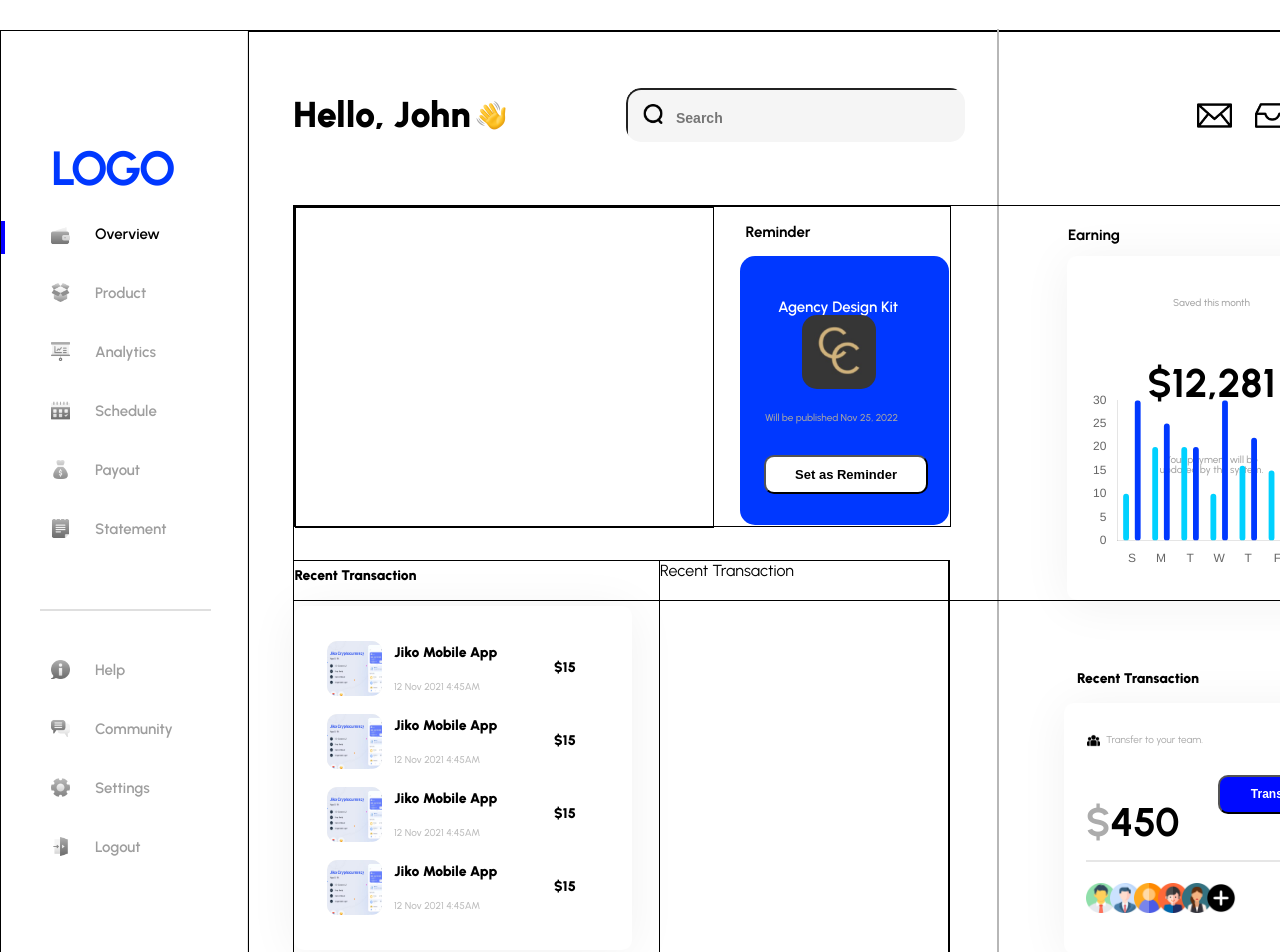
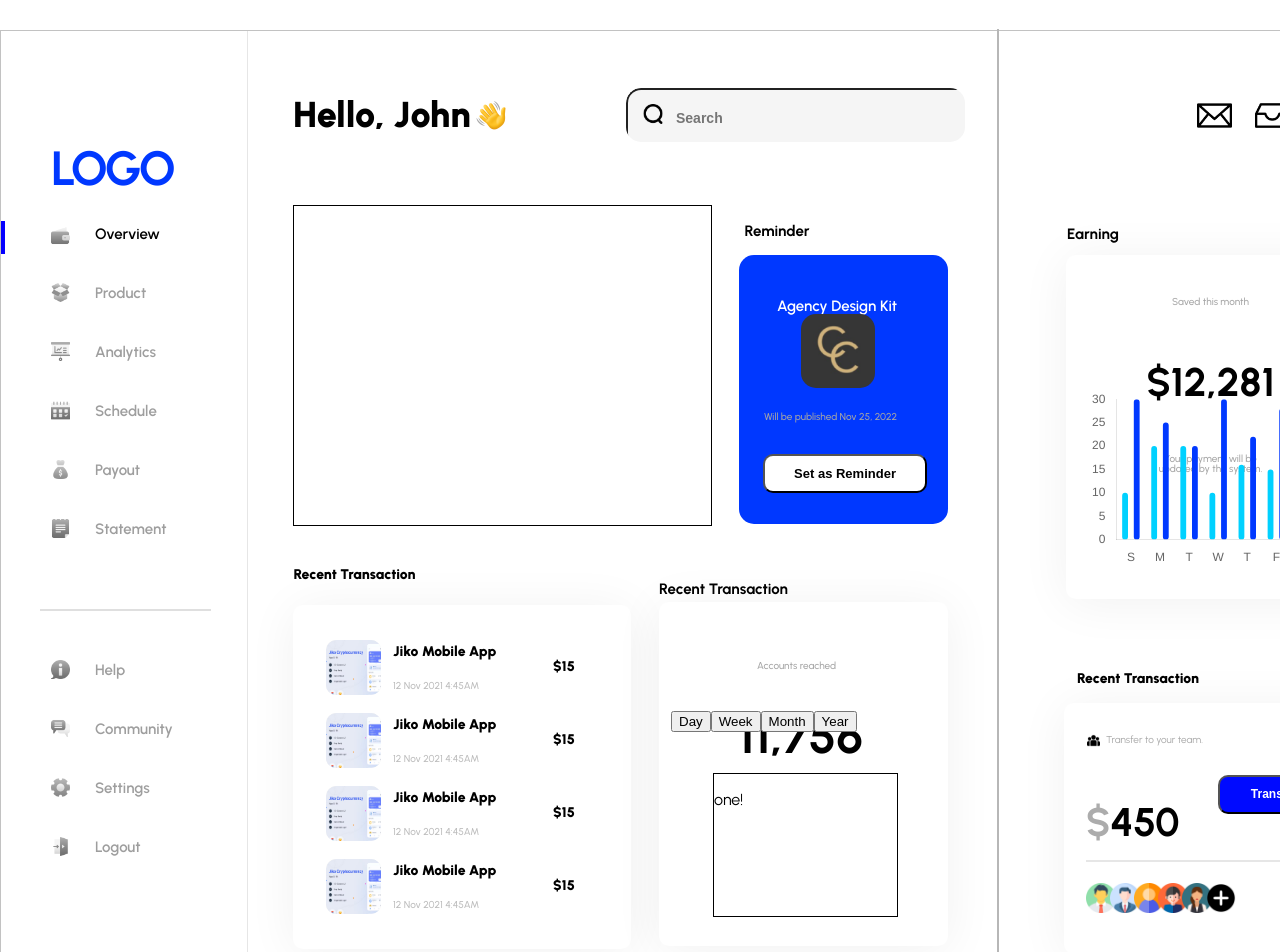
Before and after one commit to shivraj32644/Dashboard, a React (Create React App) app: page / in a window 1280 px wide. Shown: the top 952 px of the page. Built offline with nearby package versions, Linux system fonts and the light colour scheme; the HTML template or start-up script is replaced by a standard one.

Commit message:
barchart work completed

```diff
--- a/src/App.css
+++ b/src/App.css
@@ -3,7 +3,7 @@
     height: 1024px;
     display: flex;
     margin: auto;
-    border: 1px solid black;
+    border: 1px solid rgba(0, 0, 0, 0.238);
     margin-top: 30px;
     margin-bottom: 30px;
     position: relative;
--- /dev/null
+++ b/src/Components/DurationTab.jsx
@@ -0,0 +1,41 @@
+import React from 'react';
+import styles from '../Styles/RightRecentTrans.module.css'
+import {
+  ChakraProvider,
+  Box,
+  SimpleGrid,
+  GridItem,
+  Tabs,
+  TabList,
+  TabPanels,
+  Tab,
+  TabPanel,
+} from '@chakra-ui/react';
+
+export default function DurationTab() {
+  return (
+    <Tabs isFitted>
+    <TabList  className={styles.tabList} >
+      <Tab>Day</Tab>
+      <Tab>Week</Tab>
+      <Tab>Month</Tab>
+      <Tab>Year</Tab>
+    </TabList>
+
+    <TabPanels className={styles.tabPanel} >
+      <TabPanel>
+        <p>one!</p>
+      </TabPanel>
+      <TabPanel>
+        <p>two!</p>
+      </TabPanel>
+      <TabPanel>
+        <p>three!</p>
+      </TabPanel>
+      <TabPanel>
+        <p>four!</p>
+      </TabPanel>
+    </TabPanels>
+  </Tabs>
+  );
+}
--- a/src/Components/RightRecentTrans.jsx
+++ b/src/Components/RightRecentTrans.jsx
@@ -1,11 +1,28 @@
 import { Box } from '@chakra-ui/react'
 import React from 'react'
 import styles from '../Styles/RightRecentTrans.module.css'
+import DurationTab from './DurationTab'
 
 export const RightRecentTrans = () => {
   return (
-      <Box className={styles.container} >
-          Recent Transaction
+    <Box className={styles.container} >
+      <p className={styles.title}> Recent Transaction </p>
+      <Box className={styles.chartBox} >
+        <Box className={styles.details} >
+          <p>Accounts reached</p>
+          <p>11,756</p>
+          <Box className={styles.tabs}>
+          {/* <h3>Day</h3>
+          <h3>Week</h3>
+          <h3>Month</h3>
+          <h3>Year</h3> */}
+          <DurationTab/>
+        </Box>
+        </Box>
+
+        <Box>
+          </Box>
+      </Box>
       </Box>
   )
 }
--- a/src/Styles/RightRecentTrans.module.css
+++ b/src/Styles/RightRecentTrans.module.css
@@ -1,5 +1,101 @@
 .container {
-  border: 1px solid #000;
+  /* border: 1px solid #000; */
   width: 289px;
   height: 394px;
 }
+.title {
+  position: absolute;
+  width: 141px;
+  height: 30px;
+  left: 366px;
+  top: 0px;
+  font-family: "Urbanist";
+  font-style: normal;
+  font-weight: 700;
+  font-size: 15px;
+  line-height: 91.5%;
+  display: flex;
+  align-items: center;
+  color: #000000;
+}
+.chartBox {
+  position: absolute;
+  width: 289px;
+  height: 344px;
+  left: 366px;
+  top: 42px;
+  background: #ffffff;
+  box-shadow: 0px 4px 50px rgba(0, 0, 0, 0.06);
+  border-radius: 10px;
+  /* border: 1px solid #000; */
+}
+.details {
+  /* border: 1px solid #000; */
+  position: absolute;
+  width: 184px;
+  height: 97px;
+  left: 52px;
+  top: 49px;
+  /* display: flex;
+  align-items: center;
+  justify-content: center;
+  flex-direction: column; */
+}
+.details> p:nth-child(1) {
+  position: absolute;
+  width: 124px;
+  height: 10px;
+  left: 25%;
+  top: 0px;
+  font-family: "Urbanist";
+  font-style: normal;
+  font-weight: 500;
+  font-size: 10px;
+  line-height: 91.5%;
+  display: flex;
+  align-items: center;
+  text-align: center;
+  color: #a5a5a5;
+}
+.details> p:nth-child(2) {
+  position: absolute;
+  width: 167px;
+  height: 56px;
+  left: 15%;
+  top: 10px;
+
+  font-family: "Urbanist";
+  font-style: normal;
+  font-weight: 700;
+  font-size: 48px;
+  line-height: 91.5%;
+  /* or 44px */
+
+  display: flex;
+  align-items: center;
+  text-align: center;
+
+  color: #000000;
+}
+.tabs {
+  /* border: 1px solid #000; */
+  position: absolute;
+  width: 183px;
+  height: 23px;
+  left: -40px;
+  top: 60px;
+}
+.tabList{
+
+  width: 184px;
+  /* border: 1px solid #000; */
+}
+.tabPanel{
+  position: absolute;
+width: 237px;
+height: 141.5px;
+left: 42px;
+top: 62px;
+/* bottom: 30.5px; */
+  border: 1px solid #000;
+}
--- a/src/Styles/analytical.module.css
+++ b/src/Styles/analytical.module.css
@@ -1,5 +1,5 @@
 .container {
-    border: 1px solid #000;
+    /* border: 1px solid #000; */
   display: flex;
   flex-direction: row;
   justify-content: center;
--- a/src/Styles/leftAnalyticalBox.module.css
+++ b/src/Styles/leftAnalyticalBox.module.css
@@ -4,7 +4,7 @@
   align-items: flex-start;
   padding: 0px;
   gap: 28px;
-    border: 1px solid #000;
+    /* border: 1px solid #000; */
   width: 655px;
   height: 319px;
 }
--- a/src/Styles/right.module.css
+++ b/src/Styles/right.module.css
@@ -1,5 +1,5 @@
 .container{
-    border: 1px solid #000;
+    /* border: 1px solid #000; */
     width: 1193px;
     height: 1024px;
 }
--- a/src/Styles/sidebar.module.css
+++ b/src/Styles/sidebar.module.css
@@ -5,7 +5,7 @@
   box-sizing: border-box;
   position: relative;
   width: 247px;
-  height: 1024px;
+  height: 1022px;
   background: #ffffff;
   border-right: 1px solid #e6e6e6;
 }
--- a/src/Styles/transaction.module.css
+++ b/src/Styles/transaction.module.css
@@ -4,7 +4,7 @@
   align-items: center;
   padding: 0px;
   gap: 28px;
-    border: 1px solid #000;
+    /* border: 1px solid #000; */
   position: absolute;
   width: 655px;
   height: 394px;
```
